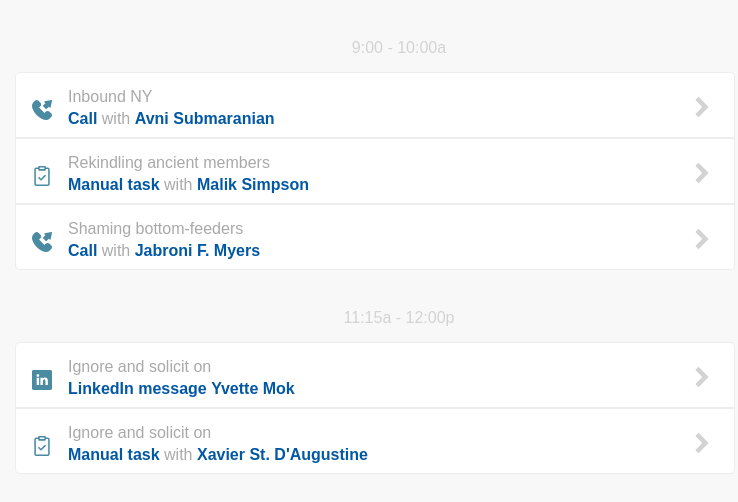
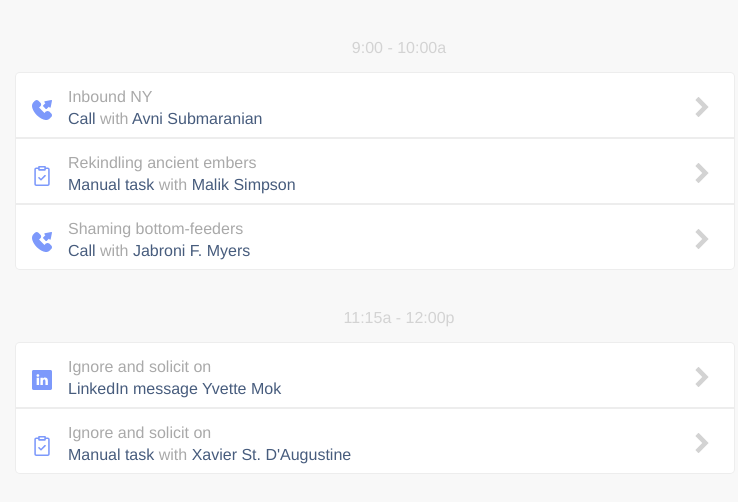
Before and after one commit to maxbildner/strive-task-app, a React (Create React App) app: page / in a window 1280 px wide. Shown: the top 502 px of the page, without its empty margins (241-979 px from the left). Built offline with nearby package versions, Linux system fonts and the light colour scheme.

Commit message:
fix color scheme

```diff
--- a/src/components/App.jsx
+++ b/src/components/App.jsx
@@ -3,12 +3,6 @@ import Task from './Task';
 
 
 class App extends React.Component {
-  // constructor(props) {
-  //   super(props);
-  //   // props.userTasks == { 9:00-10:00a:{ {}, {} },  11-12p:{ {}, {} } }
-  //   // debugger
-  //   // this.renderTimeBlock = this.renderTimeBlock.bind(this);
-  // }
 
   // renders a div (for a certain timeperiod) that contains rows of tasks
   renderTimeBlock(timeBlock, i, time) {
--- a/src/components/Icon.js
+++ b/src/components/Icon.js
@@ -43,6 +43,7 @@ class Icon extends React.Component {
         <span
           className={(isRowClicked || isMouseOverIcon) ? "circle" : "circle hidden"}
         ></span>
+
         {svgLogo}
       </span>
     );
--- a/src/components/Task.js
+++ b/src/components/Task.js
@@ -10,6 +10,7 @@ class Task extends React.Component {
     this.state = {
       isClicked: false,
       isMouseOver: false,
+      isMouseOverIcon: false,
     };
   }
 
@@ -35,7 +36,7 @@ class Task extends React.Component {
     }
 
     const { isMouseOver, isClicked } = this.state;
-
+    console.log(isClicked);
     return (
       <div
         className={isLastTime ? "row last" : (index === 0 ? "row first" : "row")}
@@ -77,34 +78,6 @@ class Task extends React.Component {
             isRowClicked={isClicked}
             type="details"
           />
-
-
-
-          {/* <span
-            className={(isMouseOver || isClicked) ? "delete" : "delete hidden"}
-            // onClick={() => handleDeleteTask(task.id, task.time)}
-            >
-            <span className={isClicked ? "circle" : "circle hidden"}></span>
-            <svg height="15pt" viewBox="0 0 329.26933 329" width="15pt" xmlns="http://www.w3.org/2000/svg"><path d="m194.800781 164.769531 128.210938-128.214843c8.34375-8.339844 8.34375-21.824219 0-30.164063-8.339844-8.339844-21.824219-8.339844-30.164063 0l-128.214844 128.214844-128.210937-128.214844c-8.34375-8.339844-21.824219-8.339844-30.164063 0-8.34375 8.339844-8.34375 21.824219 0 30.164063l128.210938 128.214843-128.210938 128.214844c-8.34375 8.339844-8.34375 21.824219 0 30.164063 4.15625 4.160156 9.621094 6.25 15.082032 6.25 5.460937 0 10.921875-2.089844 15.082031-6.25l128.210937-128.214844 128.214844 128.214844c4.160156 4.160156 9.621094 6.25 15.082032 6.25 5.460937 0 10.921874-2.089844 15.082031-6.25 8.34375-8.339844 8.34375-21.824219 0-30.164063zm0 0" /></svg>
-          </span>
-
-          <span
-            className={(isMouseOver || isClicked) ? "complete" : "complete hidden"}
-            onClick={() => handleDeleteTask(task.id, task.time)}
-          >
-            <span className={isClicked ? "circle" : "circle hidden"}></span>
-            <svg height="15pt" viewBox="0 -46 417.81333 417" width="15pt" xmlns="http://www.w3.org/2000/svg"><path d="m159.988281 318.582031c-3.988281 4.011719-9.429687 6.25-15.082031 6.25s-11.09375-2.238281-15.082031-6.25l-120.449219-120.46875c-12.5-12.5-12.5-32.769531 0-45.246093l15.082031-15.085938c12.503907-12.5 32.75-12.5 45.25 0l75.199219 75.203125 203.199219-203.203125c12.503906-12.5 32.769531-12.5 45.25 0l15.082031 15.085938c12.5 12.5 12.5 32.765624 0 45.246093zm0 0" /></svg>
-          </span>
-
-          <span
-            className={(isMouseOver || isClicked) ? "details hovered" : "details"}
-          >
-            <span
-              className={isClicked ? "circle" : "circle hidden"}
-              id="circle-id"
-            ></span>
-            <svg height="15pt" widht="15pt" data-name="Layer 1" xmlns="http://www.w3.org/2000/svg" viewBox="0 0 512 512"><path d="M174.54,508.94,420.1,263.39a10.74,10.74,0,0,0,0-14.75L174.53,3.06a10.43,10.43,0,0,0-14.75,0L92,70.8a10.43,10.43,0,0,0,0,14.75L262.47,256,92,426.46a10.73,10.73,0,0,0,0,14.75l67.75,67.73A10.43,10.43,0,0,0,174.54,508.94Z" /></svg>
-          </span> */}
         </div>
       </div>
     );
--- a/src/index.css
+++ b/src/index.css
@@ -68,7 +68,9 @@ table {
 body {
   /* background: #f9f9f9; */
   background: #f8f8f8;
-  font-family: sans-serif;
+  /* font-family: sans-serif; */
+  font-family: "HelveticaNeue-Light", "Helvetica Neue Light", "Helvetica Neue",
+  Helvetica, Arial, "Lucida Grande", sans-serif;
 }
 
 .App-wrap {
@@ -109,9 +111,9 @@ body {
 
 .row:hover {
   cursor: pointer;
-  /* border-bottom: 1px solid lightblue; */
-  border: 1px solid lightblue;
-  background: #00759c17;
+  border: 1px solid #7d99fb;
+  /* background: #00759c17; */
+  background: #f4f5ff;
 }
 
 .row.first {
@@ -139,7 +141,8 @@ body {
 }
 
 .logo svg {
-  fill: #005c7ab5;
+  fill: #7d99fb;
+
 }
 
 .notes {
@@ -150,8 +153,10 @@ body {
 
 .type,
 .person {
-  color: #0258a4;
-  font-weight: 600;
+  /* color: #0258a4; */
+  /* color: #8e98a7; */
+  color: #475c7d;
+  /* font-weight: 600; */
 }
 
 .with {
@@ -189,7 +194,7 @@ svg.details-hovered {
 .details.hovered svg,
 .delete,
 .complete {
-  fill: lightblue;
+  fill: #7d99fb;
 }
 
 .delete,
@@ -203,6 +208,11 @@ svg.details-hovered {
 .details.hovered svg:hover {
   fill: #0258a4;
   /* transform: scale(1.2); */
+}
+
+.delete svg:hover {
+  z-index: 100;
+  position: relative;
 }
 
 .circle {
--- a/src/reducers/tasksReducer.js
+++ b/src/reducers/tasksReducer.js
@@ -17,7 +17,7 @@ const predefinedState = {
       type: "Manual task",
       person: "Malik Simpson",
       time: "9:00 - 10:00a",
-      notes: "Rekindling ancient members",
+      notes: "Rekindling ancient embers",
       completed: false
     },
     3: {
```
Also changed, not shown: 1 other file (tests, documents, lock files or other folders).
